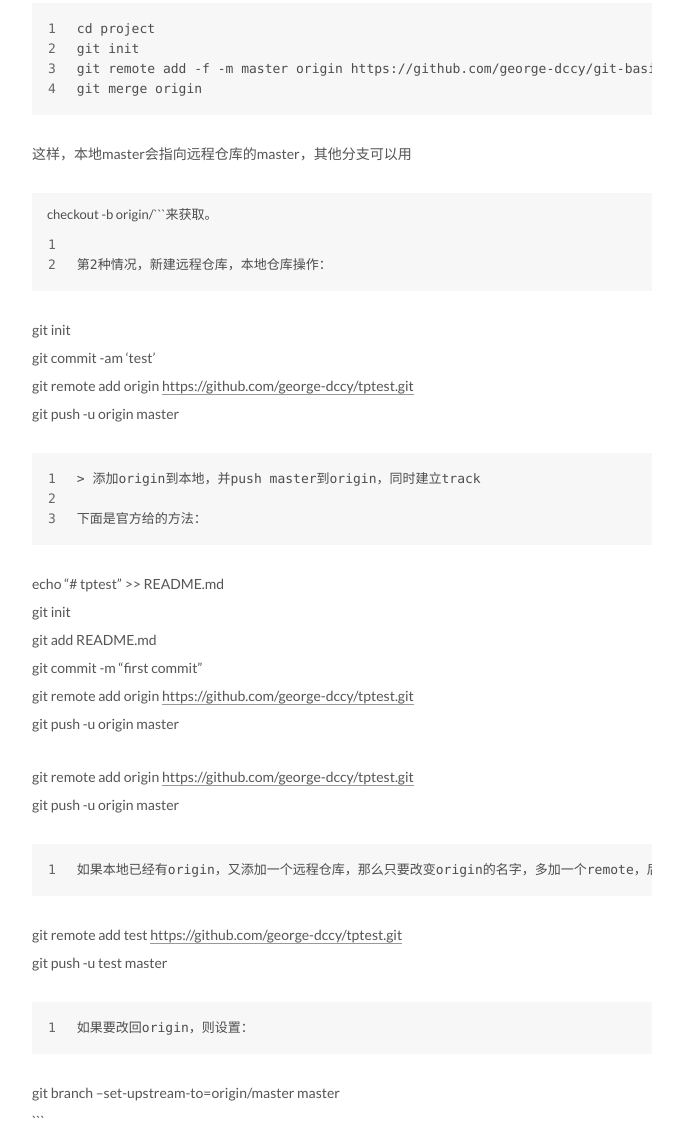
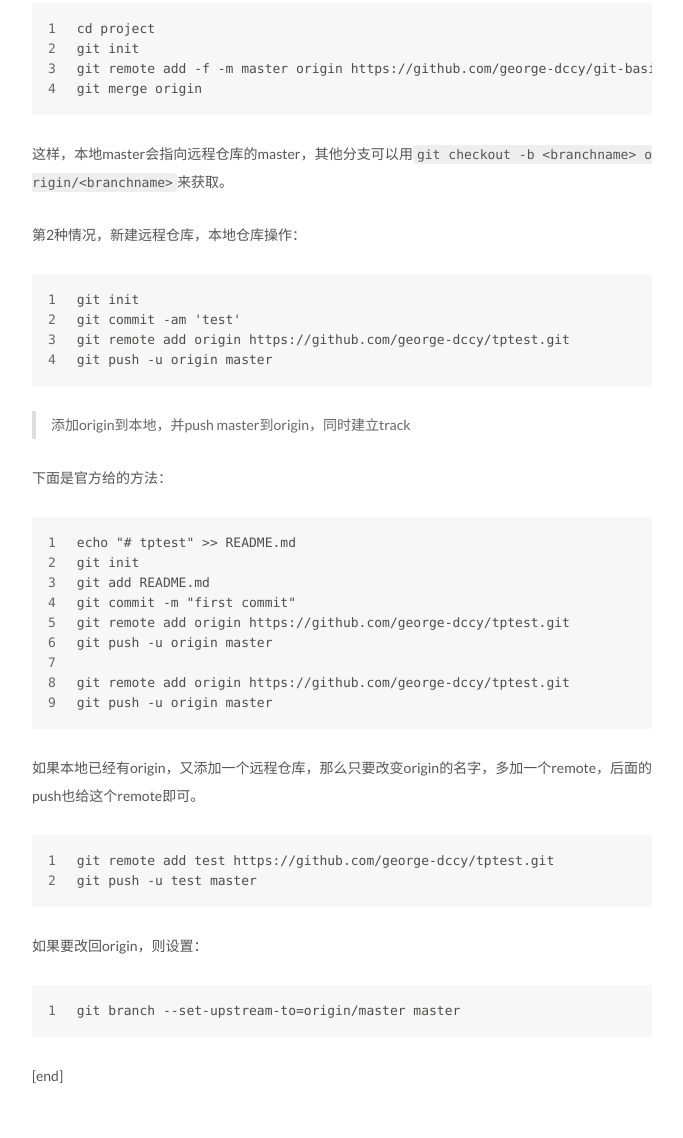
Before and after one commit to george-dccy/george-dccy.github.io, a plain HTML site: page 2016/07/26/learn and try Git/index.html in a window 1280 px wide. Shown: the part 3733-4871 px from the top of the page, without its empty margins (428-1111 px from the left). Drawn offline with Linux system fonts and the light colour scheme.

Commit message:
Site updated: 2016-07-29 14:19:35

````diff
--- a/2016/07/26/learn and try Git/index.html
+++ b/2016/07/26/learn and try Git/index.html
@@ -100,7 +100,7 @@
 123git config --global user.name &amp;quot;george liu&amp;quot;git config --global user.email &amp;quot;george.dccy@gmai">
 <meta property="og:image" content="http://yoursite.com/images/2016/07/thinkpythonorigin.PNG">
 <meta property="og:image" content="http://yoursite.com/images/2016/07/thinkpythonindexoringin.PNG">
-<meta property="og:updated_time" content="2016-07-29T06:16:55.991Z">
+<meta property="og:updated_time" content="2016-07-29T06:19:19.981Z">
 <meta name="twitter:card" content="summary">
 <meta name="twitter:title" content="学习Git笔记">
 <meta name="twitter:description" content="参考：iissnan的progit在线文档以及李笑来的git任务
@@ -333,12 +333,14 @@
 <li>本地已经操作，远程为空，需要将本地仓库推送给远程仓库</li>
 </ol>
 <p>第1种情况，可以直接添加remote:<br><figure class="highlight plain"><table><tr><td class="gutter"><pre><div class="line">1</div><div class="line">2</div><div class="line">3</div><div class="line">4</div></pre></td><td class="code"><pre><div class="line">cd project</div><div class="line">git init</div><div class="line">git remote add -f -m master origin https://github.com/george-dccy/git-basics-tutorial.git</div><div class="line">git merge origin</div></pre></td></tr></table></figure></p>
-<p>这样，本地master会指向远程仓库的master，其他分支可以用<figure class="highlight plain"><figcaption><span>checkout -b <branchname> origin/<branchname>```来获取。</branchname></branchname></span></figcaption><table><tr><td class="gutter"><pre><div class="line">1</div><div class="line">2</div></pre></td><td class="code"><pre><div class="line"></div><div class="line">第2种情况，新建远程仓库，本地仓库操作：</div></pre></td></tr></table></figure></p>
-<p>git init<br>git commit -am ‘test’<br>git remote add origin <a href="https://github.com/george-dccy/tptest.git" target="_blank" rel="external">https://github.com/george-dccy/tptest.git</a><br>git push -u origin master<br><figure class="highlight plain"><table><tr><td class="gutter"><pre><div class="line">1</div><div class="line">2</div><div class="line">3</div></pre></td><td class="code"><pre><div class="line">&gt; 添加origin到本地，并push master到origin，同时建立track</div><div class="line"></div><div class="line">下面是官方给的方法：</div></pre></td></tr></table></figure></p>
-<p>echo “# tptest” &gt;&gt; README.md<br>git init<br>git add README.md<br>git commit -m “first commit”<br>git remote add origin <a href="https://github.com/george-dccy/tptest.git" target="_blank" rel="external">https://github.com/george-dccy/tptest.git</a><br>git push -u origin master</p>
-<p>git remote add origin <a href="https://github.com/george-dccy/tptest.git" target="_blank" rel="external">https://github.com/george-dccy/tptest.git</a><br>git push -u origin master<br><figure class="highlight plain"><table><tr><td class="gutter"><pre><div class="line">1</div></pre></td><td class="code"><pre><div class="line">如果本地已经有origin，又添加一个远程仓库，那么只要改变origin的名字，多加一个remote，后面的push也给这个remote即可。</div></pre></td></tr></table></figure></p>
-<p>git remote add test <a href="https://github.com/george-dccy/tptest.git" target="_blank" rel="external">https://github.com/george-dccy/tptest.git</a><br>git push -u test master<br><figure class="highlight plain"><table><tr><td class="gutter"><pre><div class="line">1</div></pre></td><td class="code"><pre><div class="line">如果要改回origin，则设置：</div></pre></td></tr></table></figure></p>
-<p>git branch –set-upstream-to=origin/master master<br>```</p>
+<p>这样，本地master会指向远程仓库的master，其他分支可以用<code>git checkout -b &lt;branchname&gt; origin/&lt;branchname&gt;</code>来获取。</p>
+<p>第2种情况，新建远程仓库，本地仓库操作：<br><figure class="highlight plain"><table><tr><td class="gutter"><pre><div class="line">1</div><div class="line">2</div><div class="line">3</div><div class="line">4</div></pre></td><td class="code"><pre><div class="line">git init</div><div class="line">git commit -am &apos;test&apos;</div><div class="line">git remote add origin https://github.com/george-dccy/tptest.git</div><div class="line">git push -u origin master</div></pre></td></tr></table></figure></p>
+<blockquote>
+<p>添加origin到本地，并push master到origin，同时建立track</p>
+</blockquote>
+<p>下面是官方给的方法：<br><figure class="highlight plain"><table><tr><td class="gutter"><pre><div class="line">1</div><div class="line">2</div><div class="line">3</div><div class="line">4</div><div class="line">5</div><div class="line">6</div><div class="line">7</div><div class="line">8</div><div class="line">9</div></pre></td><td class="code"><pre><div class="line">echo &quot;# tptest&quot; &gt;&gt; README.md</div><div class="line">git init</div><div class="line">git add README.md</div><div class="line">git commit -m &quot;first commit&quot;</div><div class="line">git remote add origin https://github.com/george-dccy/tptest.git</div><div class="line">git push -u origin master</div><div class="line"></div><div class="line">git remote add origin https://github.com/george-dccy/tptest.git</div><div class="line">git push -u origin master</div></pre></td></tr></table></figure></p>
+<p>如果本地已经有origin，又添加一个远程仓库，那么只要改变origin的名字，多加一个remote，后面的push也给这个remote即可。<br><figure class="highlight plain"><table><tr><td class="gutter"><pre><div class="line">1</div><div class="line">2</div></pre></td><td class="code"><pre><div class="line">git remote add test https://github.com/george-dccy/tptest.git</div><div class="line">git push -u test master</div></pre></td></tr></table></figure></p>
+<p>如果要改回origin，则设置：<br><figure class="highlight plain"><table><tr><td class="gutter"><pre><div class="line">1</div></pre></td><td class="code"><pre><div class="line">git branch --set-upstream-to=origin/master master</div></pre></td></tr></table></figure></p>
 <p>[end]</p>
 
 
--- a/css/main.css
+++ b/css/main.css
@@ -1549,7 +1549,7 @@ pre .javascript .function {
   width: 4px;
   height: 4px;
   border-radius: 50%;
-  background: #fff;
+  background: #b9a3a4;
 }
 .links-of-blogroll {
   font-size: 13px;
````
Also changed, not shown: index.html (+8 -6 lines).
